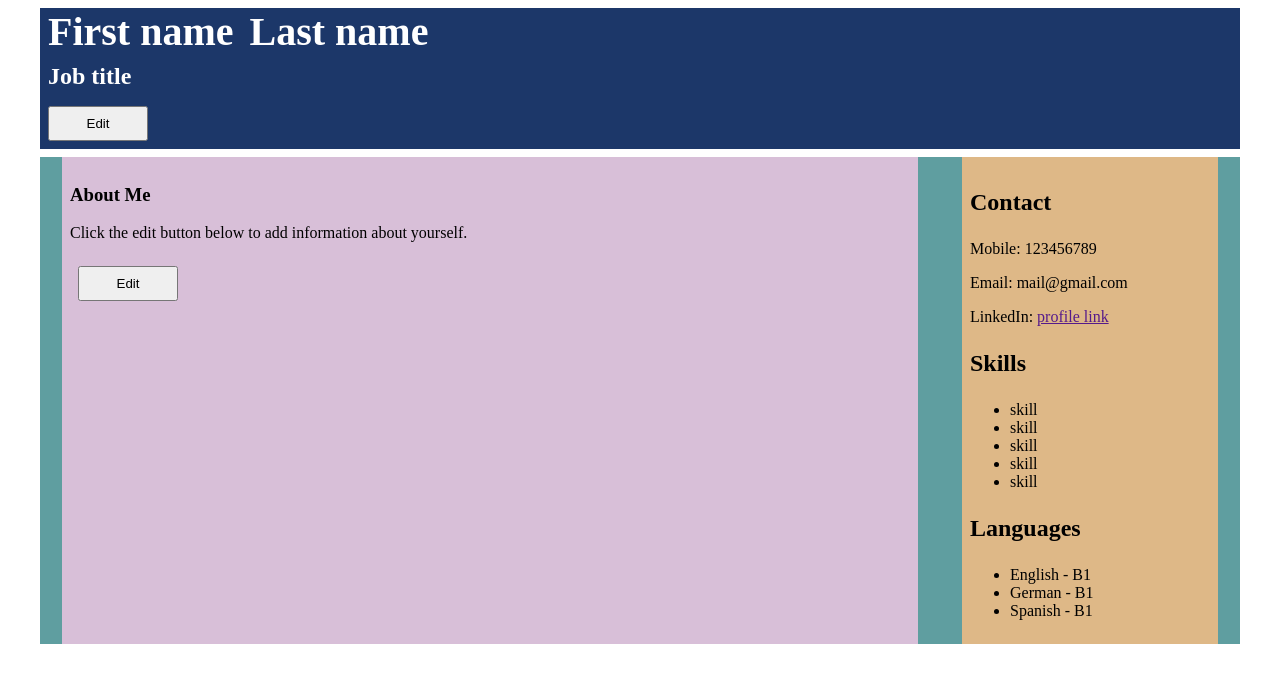
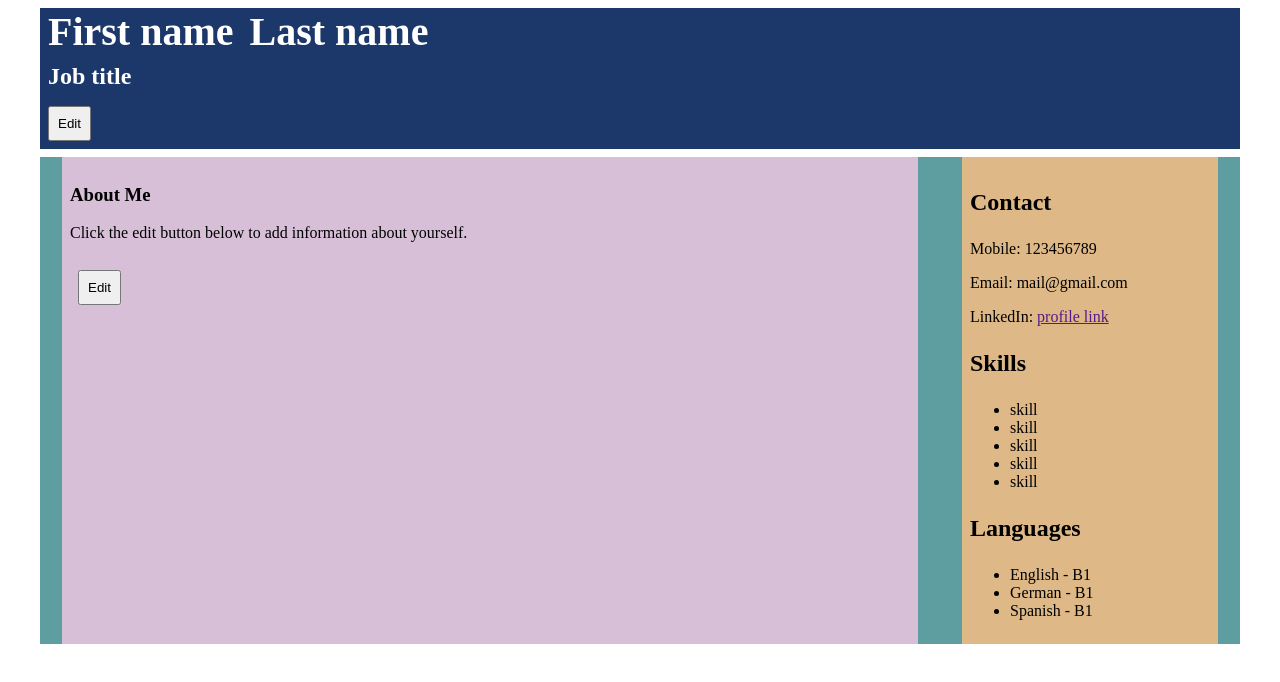
Before and after one commit to mkj-dev/top-cv-creator, a React (Vite) app: page / in a window 1280 px wide. Shown: the top 682 px of the page. Built offline with nearby package versions, Linux system fonts and the light colour scheme.

Commit message:
Add styles to the error class

```diff
--- a/src/styles/App.css
+++ b/src/styles/App.css
@@ -10,9 +10,20 @@ html, body {
     max-width: 1200px;
 }
 
-.edit-button {
+.edit-button,
+.add-button,
+.remove-button,
+.cancel-button {
     cursor: pointer;
     padding: .5rem;
-    width: 100px;
+    width: fit-content;
     margin: .5rem;
 }
+
+.error {
+    font-size: 1.25rem;
+    color: #fff;
+    width: fit-content;
+    margin-left: .5rem;
+    color: #dd0a0a;
+}
```
